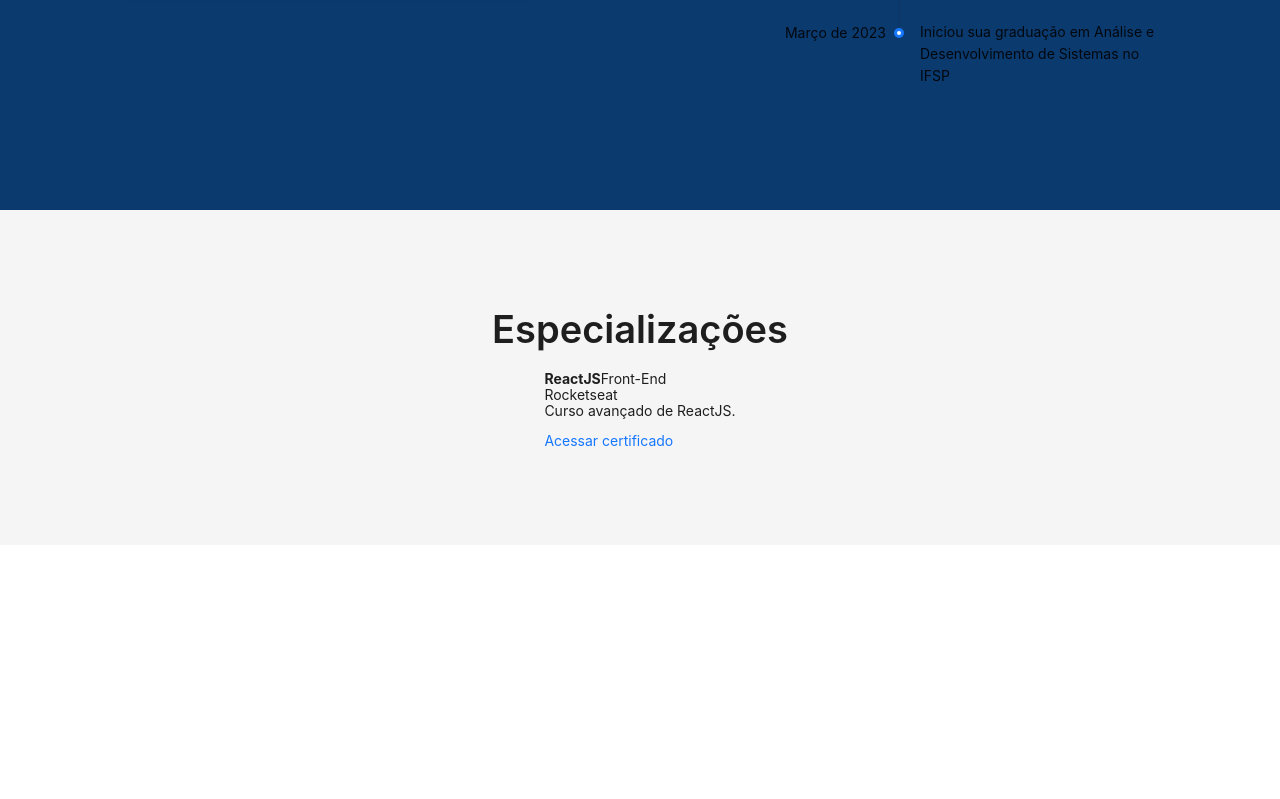
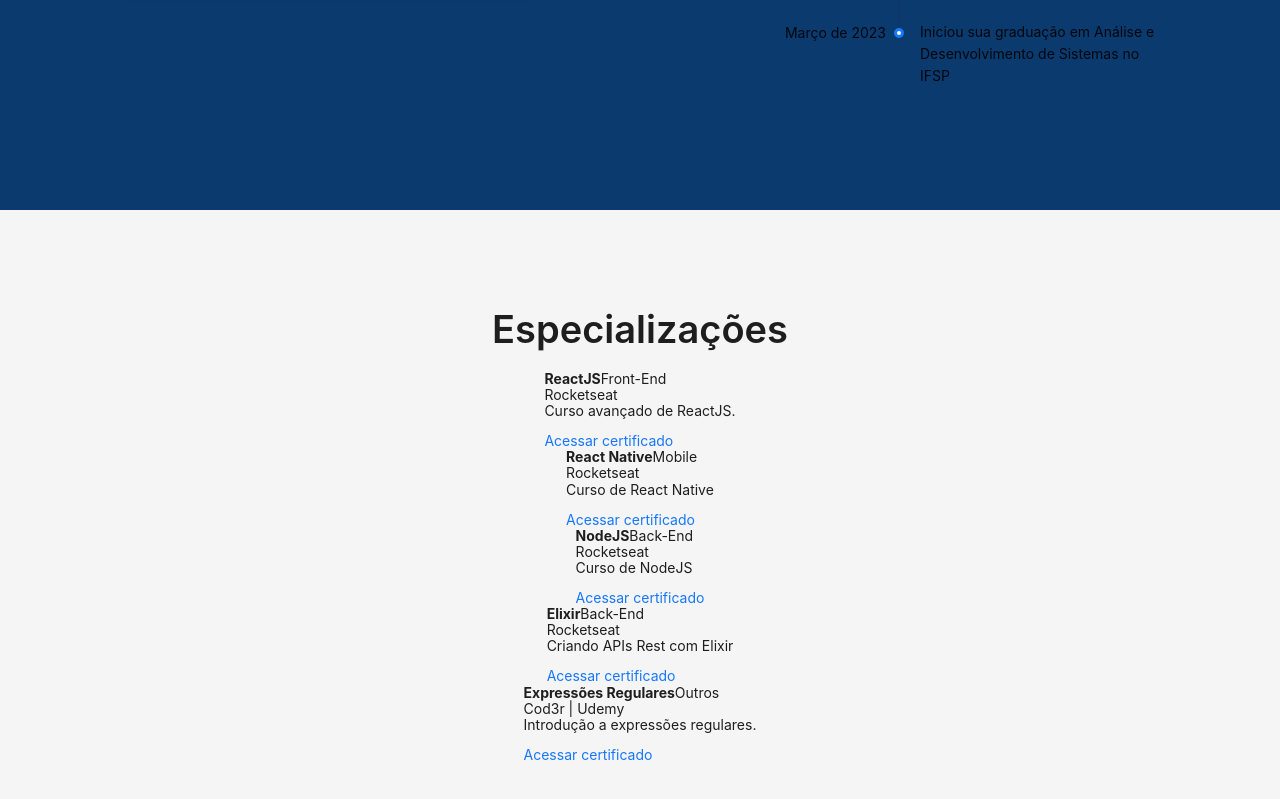
Before and after one commit to RafaelManfrim/portifolio-rafael-manfrim, a React (Vite) app: page / in a window 1280 px wide. Shown: the part 1448-2247 px from the top of the page. Before the commit the page ends 1993 px from the top, so only its background shows below. Built offline with nearby package versions, Linux system fonts and the light colour scheme.

Commit message:
Adicionando mais cursos

```diff
--- a/src/Portifolio.tsx
+++ b/src/Portifolio.tsx
@@ -41,7 +41,7 @@ const historyItems = [
 
 type Formation = {
   title: string
-  tag: 'Front-End' | 'Back-End'
+  tag: 'Front-End' | 'Back-End' | 'Mobile' | 'Outros'
   school: string
   description: string
   certificate: string
@@ -53,6 +53,34 @@ const formations: Formation[] = [
     school: 'Rocketseat',
     tag: 'Front-End',
     description: 'Curso avançado de ReactJS.',
+    certificate: 'link'
+  },
+  {
+    title: 'React Native',
+    school: 'Rocketseat',
+    tag: 'Mobile',
+    description: 'Curso de React Native',
+    certificate: 'link'
+  },
+  {
+    title: 'NodeJS',
+    school: 'Rocketseat',
+    tag: 'Back-End',
+    description: 'Curso de NodeJS',
+    certificate: 'link'
+  },
+  {
+    title: 'Elixir',
+    school: 'Rocketseat',
+    tag: 'Back-End',
+    description: 'Criando APIs Rest com Elixir',
+    certificate: 'link'
+  },
+  {
+    title: 'Expressões Regulares',
+    school: 'Cod3r | Udemy',
+    tag: 'Outros',
+    description: "Introdução a expressões regulares.",
     certificate: 'link'
   }
 ]
```
